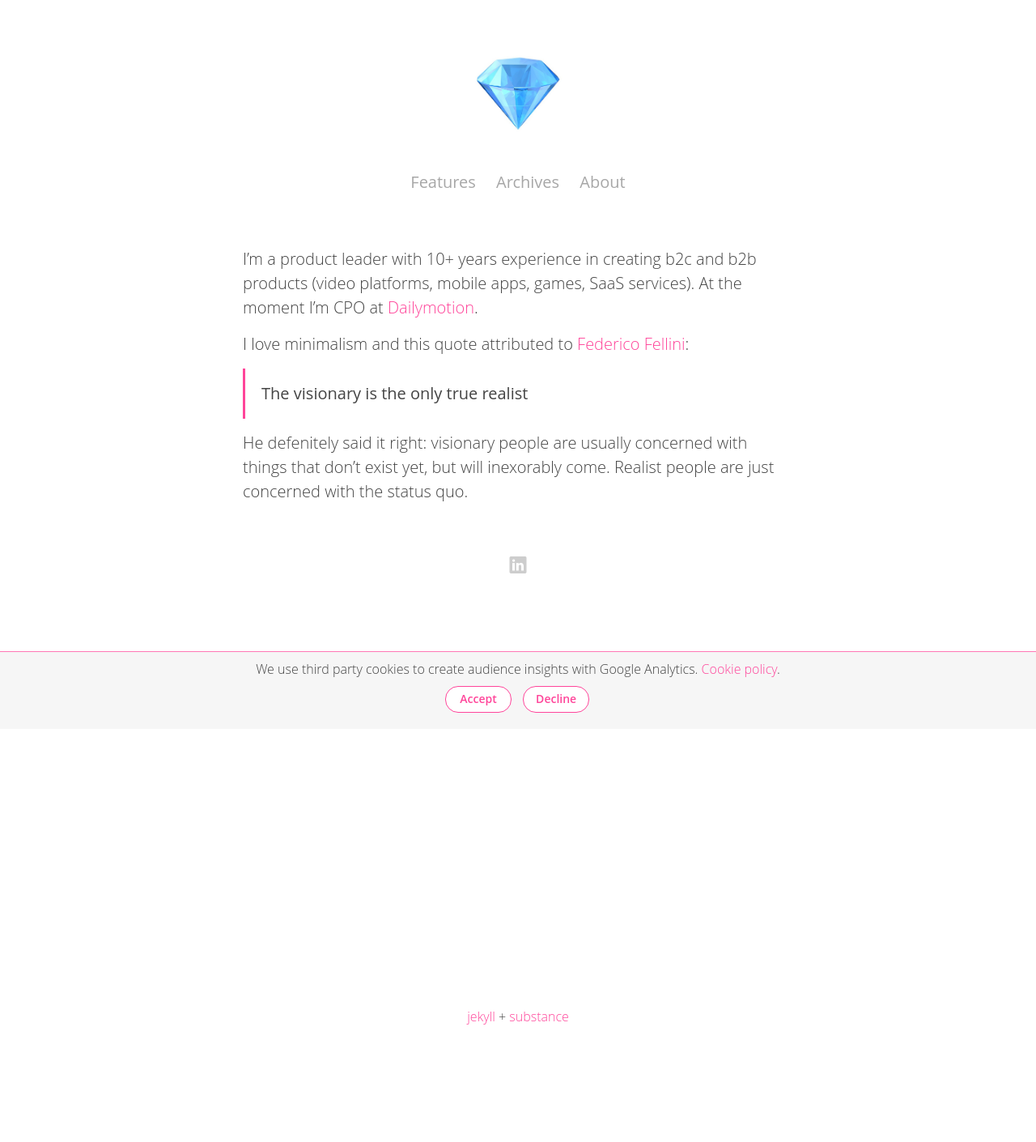
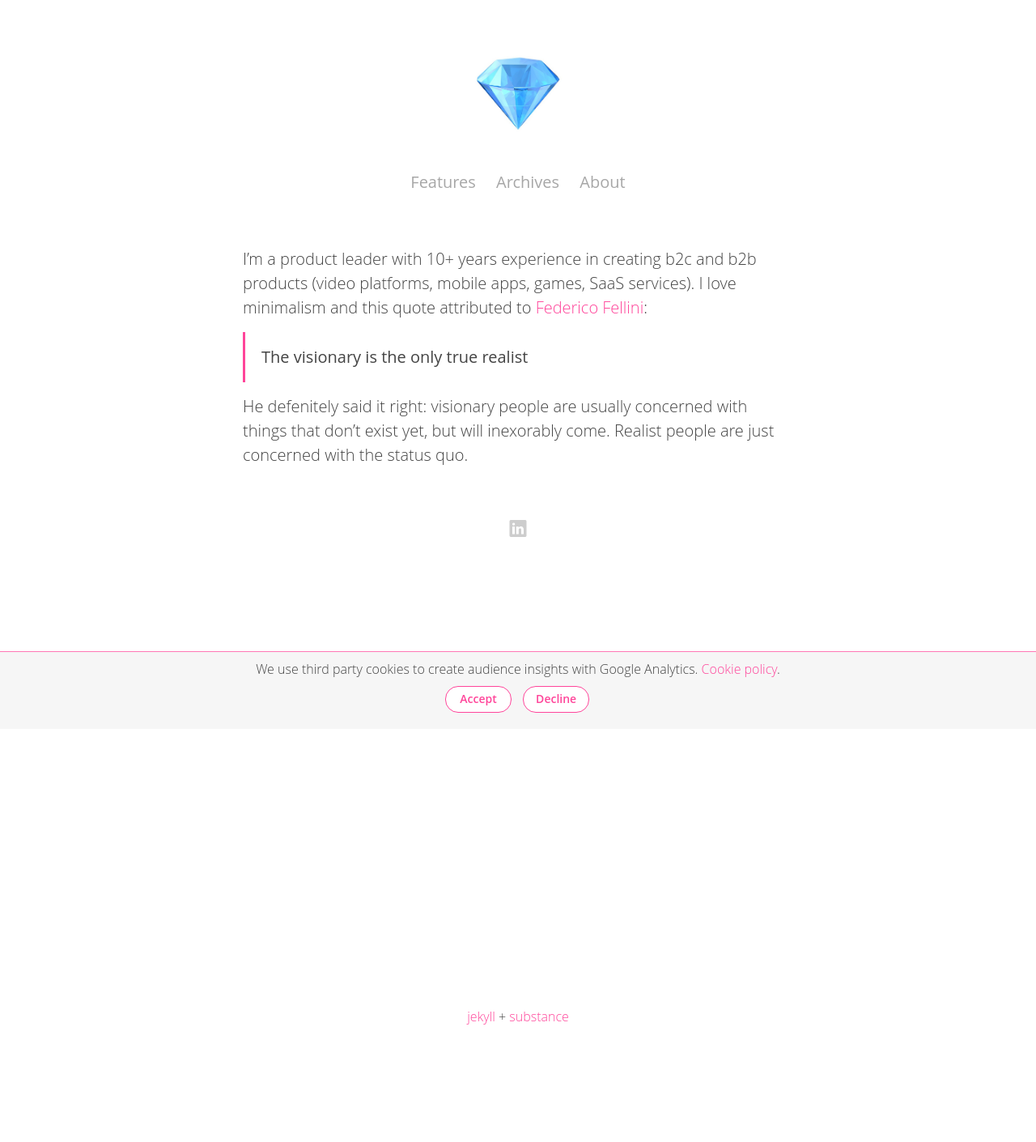
Before and after one commit to paridebroggi/paridebroggi.github.io, a Jekyll site: the page built from about.md, in a window 1280 px wide. Shown: the whole page at 81% size. Built offline with Jekyll 4.4.1, drawn with Linux system fonts in a browser that asks for light colours.

Commit message:
updated about

```diff
--- a/about.md
+++ b/about.md
@@ -3,9 +3,7 @@ layout: about
 title: About
 navbar_rank: 3
 ---
-I’m a product leader with 10+ years experience in creating b2c and b2b products (video platforms, mobile apps, games, SaaS services). At the moment I'm CPO at [Dailymotion](https://www.dailymotion.com).
-
-I love minimalism and this quote attributed to [Federico Fellini](https://en.wikipedia.org/wiki/Federico_Fellini):
+I’m a product leader with 10+ years experience in creating b2c and b2b products (video platforms, mobile apps, games, SaaS services). I love minimalism and this quote attributed to [Federico Fellini](https://en.wikipedia.org/wiki/Federico_Fellini):
 
 > The visionary is the only true realist
 
```
